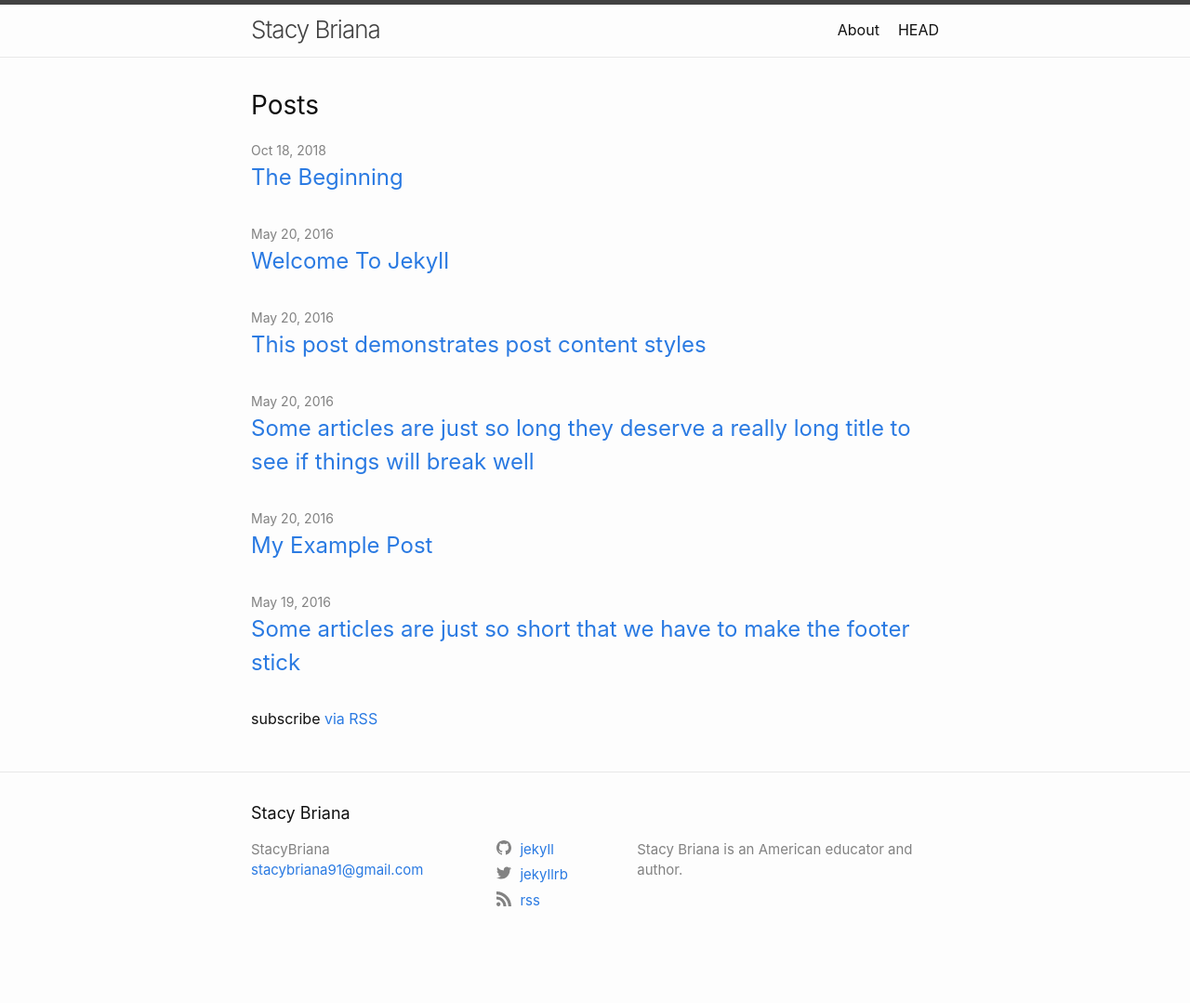
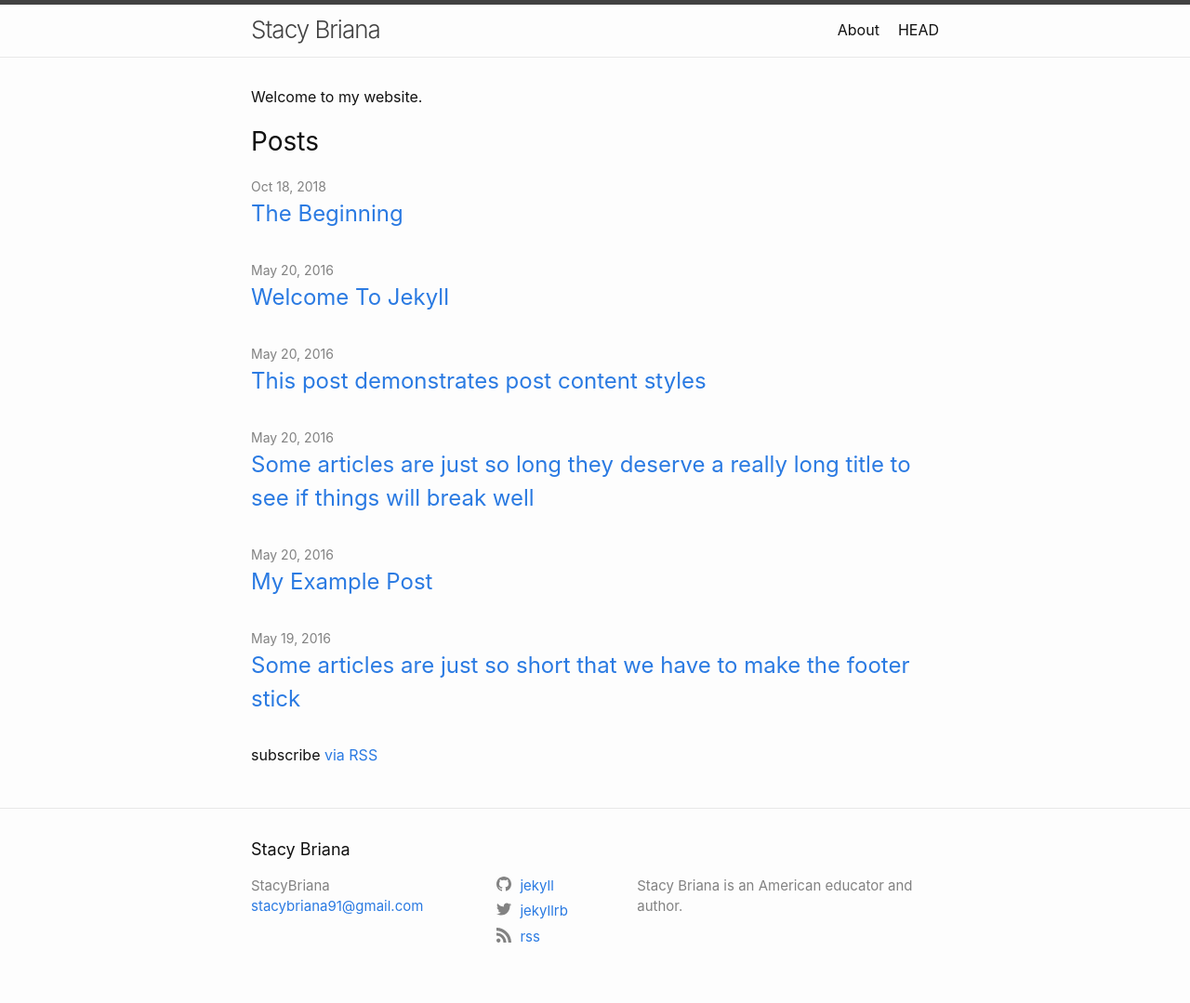
Before and after one commit to stacybriana/stacybriana, a Jekyll site: the page built from index.md, in a window 1280 px wide. Shown: the whole page at 93% size. Built offline with Jekyll 4.4.1, drawn with Linux system fonts in a browser that asks for light colours; before the commit the page ends 1040 px from its top, so only the background shows below that.

Commit message:
Update index.md

```diff
--- a/index.md
+++ b/index.md
@@ -7,3 +7,4 @@
 #
 layout: home
 ---
+Welcome to my website.
```
